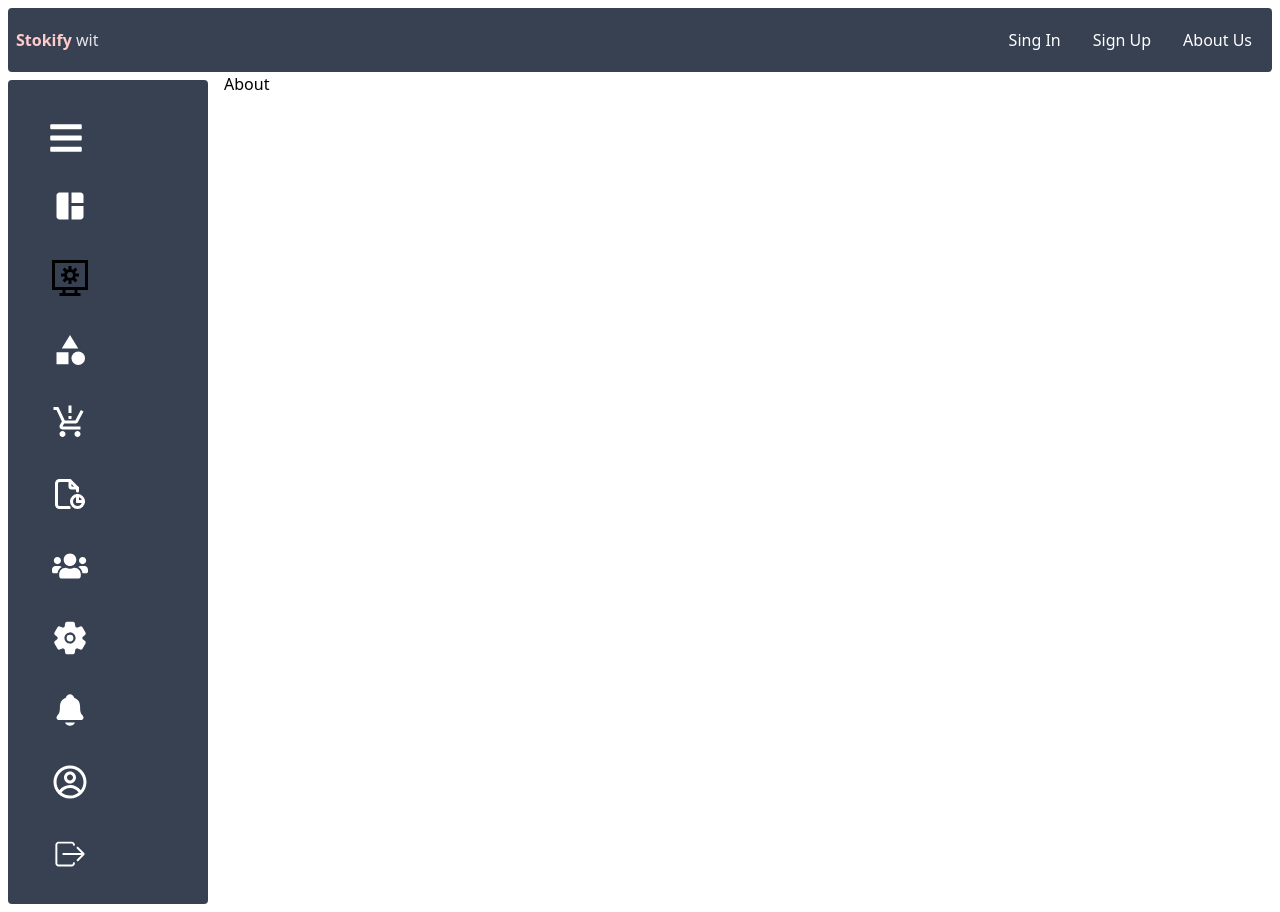
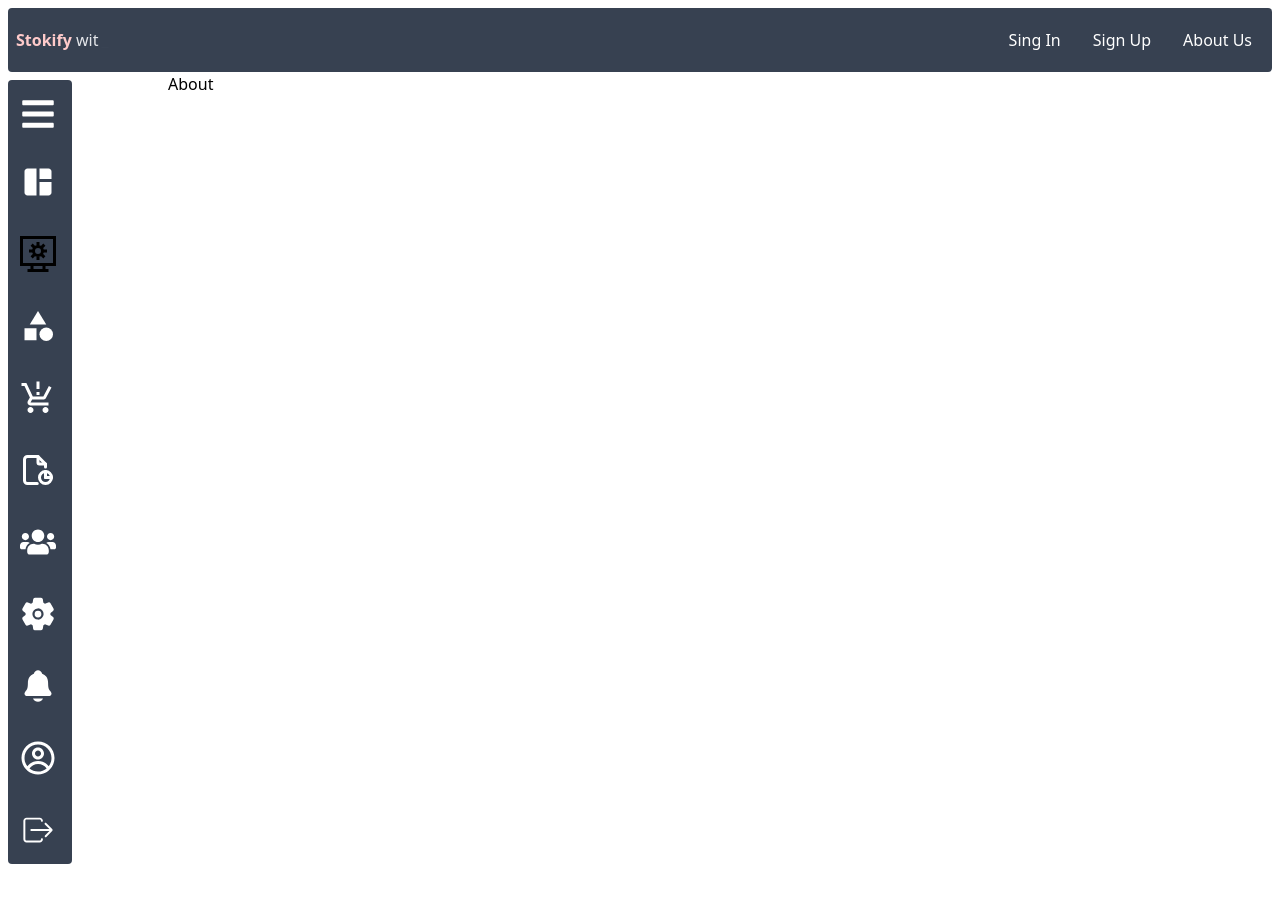
Before and after one commit to PalakGrewal/Inventory-management, a React (Create React App) app: page /about in a window 1280 px wide. After the commit the page ends 872 px from the top, so only its background shows below. Built offline with nearby package versions, Linux system fonts and the light colour scheme.

Commit message:
Sidebar set

```diff
--- a/src/components/Sidebar.jsx
+++ b/src/components/Sidebar.jsx
@@ -37,18 +37,13 @@ const Sidebar = ({ children }) => {
   ];
 
   return (
-    <div
-      className="flex
-     h-[90%] text-4xl float-left mr-4"
-    >
-      <div className="sidebar flex sticky flex-col text-white bg-gray-700 mt-2 ml-2 mb-2 rounded text-4xl ">
-        <div className="bars pt-4  pb-2 px-4 ">
     <div className="flex">
       <div
-              className={`sidebar flex flex-col gap-3 text-white bg-gray-700 ${isOpen ? "w-48" : "w-16"
+        className={`sidebar flex flex-col gap-3 text-white bg-gray-700 ${
+          isOpen ? "w-48" : "w-16"
         } mt-2 ml-2 mb-2 rounded text-4xl transition-all ease-in-out`}
       >
-              <div className="bars pt-4 pb-2 px-4">
+        <div className="bars pt-4 pb-2 px-3">
           <FaBars onClick={toggle} />
         </div>
         {menuItem.map((item, index) => (
@@ -58,10 +53,10 @@ const Sidebar = ({ children }) => {
             className="link flex p-3 hover:bg-gray-800 focus:bg-gray-900 items-center rounded"
             activeClassName="active"
           >
-                  <div className="icon px-2">{item.icon}</div>
+            <div className="icon">{item.icon}</div>
             <div
               style={{ display: isOpen ? "block" : "none" }}
-                    className="link_text text-base font-semibold"
+              className="link_text pl-2 text-base font-semibold"
             >
               {item.name}
             </div>
@@ -69,13 +64,11 @@ const Sidebar = ({ children }) => {
         ))}
       </div>
       <div
-              className={`main-content ${isOpen ? "ml-48" : "ml-16"
+        className={`main-content ${
+          isOpen ? "ml-48" : "ml-16"
         } transition-all ease-in-out flex-grow min-h-screen p-4`}
       >
         {children}
-            </div>
-          </div>
-        </div>
       </div>
     </div>
   );
```
Lines whose indentation alone changed are shown as unchanged.
